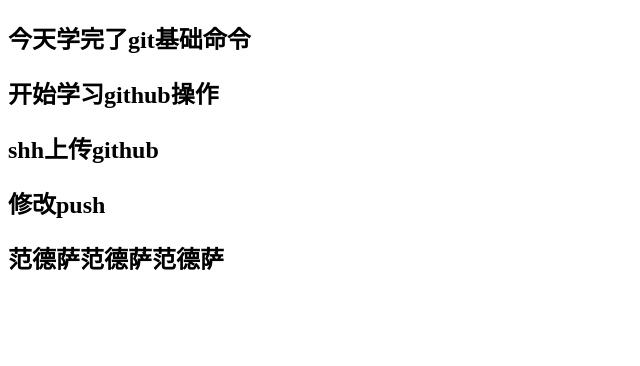
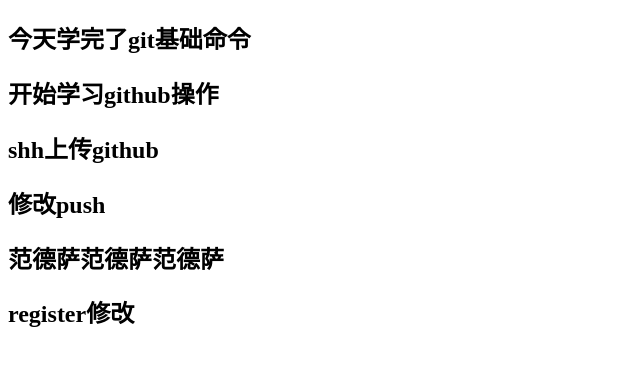
Before and after one commit to jzdjiangyun/test, a plain HTML site: page index.html in a window 1280 px wide. Shown: the whole page, without its empty margins (0-640 px from the left). Drawn offline with Linux system fonts and the light colour scheme.

Commit message:
register分支修改index.html

```diff
--- a/index.html
+++ b/index.html
@@ -12,6 +12,8 @@
     <h2>shh上传github</h2>
     <h2> 修改push</h2>
     <h2> 范德萨范德萨范德萨</h2>
+    <h2> register修改</h2>
+
 
 
 </body>
```
